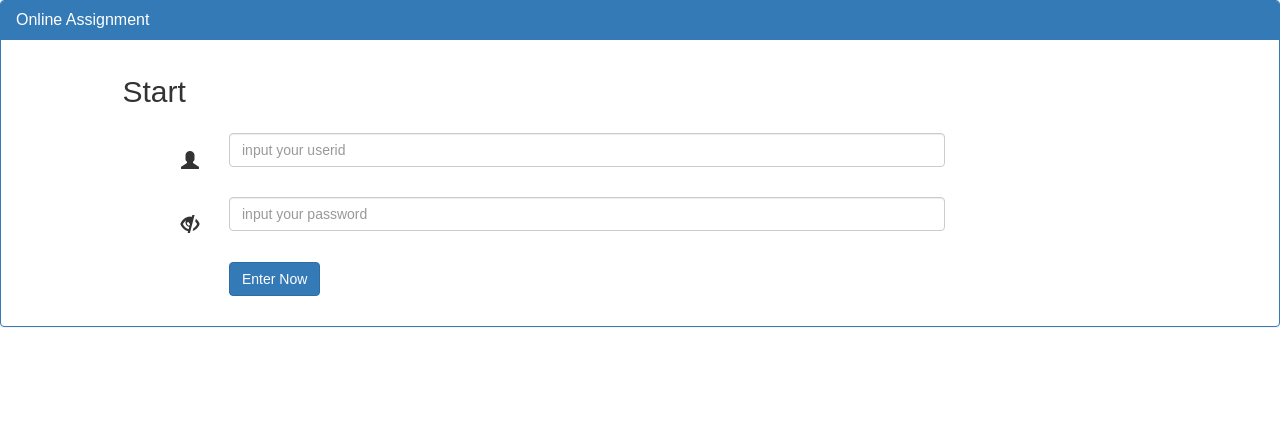
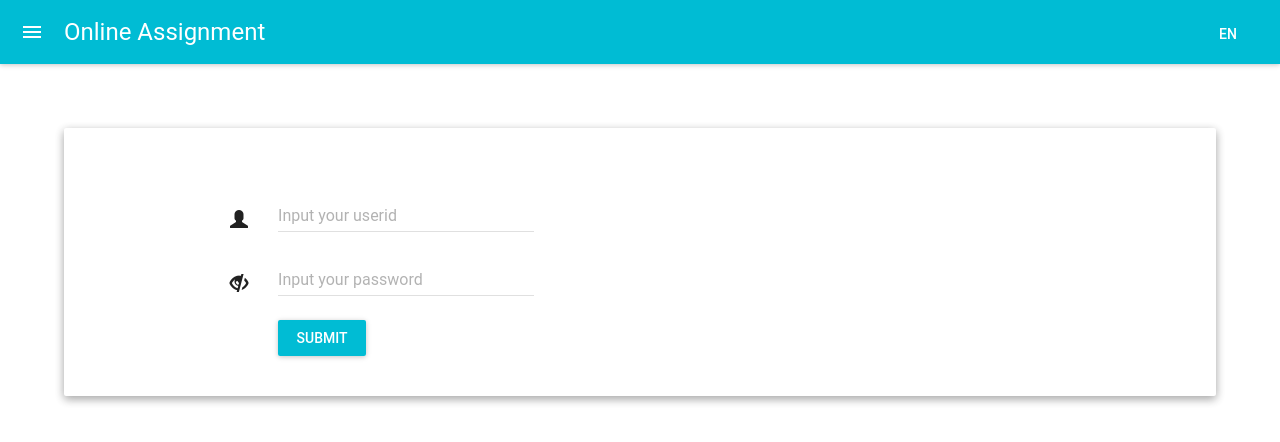
Before and after one commit to sancssss/Realtime-Online-Q-A-System, a React (Create React App) app in the folder app-frontend/: page / in a window 1280 px wide. Shown: the top 442 px of the page. Built offline with nearby package versions, Linux system fonts and the light colour scheme; no server answers.

Commit message:
implement material UI and fixed answer bug

```diff
--- a/app-frontend/package.json
+++ b/app-frontend/package.json
@@ -3,9 +3,11 @@
   "version": "0.1.0",
   "private": true,
   "dependencies": {
+    "material-ui": "^0.20.0",
     "react": "^16.2.0",
     "react-bootstrap": "^0.32.1",
     "react-dom": "^16.2.0",
+    "react-i18next": "^7.5.1",
     "react-redux": "^5.0.7",
     "react-scripts": "1.1.1",
     "redux": "^3.7.2",
--- a/app-frontend/src/App.js
+++ b/app-frontend/src/App.js
@@ -7,11 +7,17 @@ import StudentQuestionRoom from './CustomComponent/StudentQuestionRoom';
 import TeacherQuestionRoom from './CustomComponent/TeacherQuestionRoom';
 import {Panel} from 'react-bootstrap';
 import {connect} from 'react-redux';
+import MuiThemeProvider from 'material-ui/styles/MuiThemeProvider';
+import AppBar from 'material-ui/AppBar';
+import FlatButton from 'material-ui/FlatButton'
+import {Card, CardActions, CardHeader, CardText} from 'material-ui/Card';
+import Paper from 'material-ui/Paper';
 
 const mapStateToProps = (state, ownProps) => {
   return {
-    currentPage: state.pageChangeReducer.currentPage,//// TODO: use react-router
-    userid: state.loginReducer.userid
+    currentPage: state.pageChangeReducer.currentPage, // TODO: use react-router
+    userid: state.loginReducer.userid,
+    appBarTitle: state.pageChangeReducer.appBarTitle
   }
 };
 
@@ -21,15 +27,16 @@ class AppView extends Component {
   socket = io(this.location + 'class');
 
   render() {
-    console.log("now re-render something");
+    //console.log("now re-render something");
     let renderDOM;
     const userid = this.props.userid;
+    const appBarTitle = this.props.appBarTitle;
     switch (this.props.currentPage) {
       case 'index_login':
-          renderDOM = <Login />
+        renderDOM = <Login/>
         break;
       case 'teacher_create_question':
-          renderDOM = <TeacherCreateQuestion socketio={this.socket} />
+        renderDOM = <TeacherCreateQuestion socketio={this.socket}/>
         break;
       case 'student_join_question':
         renderDOM = <StudentJoinQuestion socketio={this.socket}/>
@@ -41,22 +48,27 @@ class AppView extends Component {
         renderDOM = <TeacherQuestionRoom socketio={this.socket}/>
         break;
       default:
-          renderDOM = <Login />
+        renderDOM = <Login/>
     }
+
+    const style = {
+      padding:'5% 2% 2% 2%',
+      height: '100%',
+      margin: '5% 5% 5% 5%',
+      display: 'block',
+    };
+
     return (
-        <Panel bsStyle="primary" >
-        <Panel.Heading>
-        <Panel.Title componentClass="h3">Online Assignment</Panel.Title>
-        </Panel.Heading>
-        <Panel.Body>{renderDOM}</Panel.Body>
-        </Panel>
+      <MuiThemeProvider>
+        <AppBar title={appBarTitle} iconElementRight={<FlatButton label="EN" />}/>
+        <Paper style={style} zDepth={2} >
+          {renderDOM}
+        </Paper>
+      </MuiThemeProvider>
   );
   }
 }
 
-const App = connect(
-  mapStateToProps,
-  null
-)(AppView);
+const App = connect(mapStateToProps, null)(AppView);
 
 export default App;
--- a/app-frontend/src/CustomComponent/Login.js
+++ b/app-frontend/src/CustomComponent/Login.js
@@ -1,21 +1,30 @@
 import React, {Component} from 'react';
-import { Button, Form, FormGroup, FormControl, ControlLabel, Col, Glyphicon } from 'react-bootstrap';
+import {
+  Button,
+  Form,
+  FormGroup,
+  FormControl,
+  ControlLabel,
+  Col,
+  Glyphicon
+} from 'react-bootstrap';
 import fetch from 'isomorphic-fetch';
-import { connect } from 'react-redux';
-import { loginUser, changeCurrentPage } from '../Actions';
+import {connect} from 'react-redux';
+import {loginUser, changeCurrentPage} from '../Actions';
+import RaisedButton from 'material-ui/RaisedButton';
+import TextField from 'material-ui/TextField';
+import FontIcon from 'material-ui/FontIcon';
+import {red500, yellow500, blue500} from 'material-ui/styles/colors';
 
 const mapStateToProps = (state) => {
-  return {
-    userid: state.loginReducer.userid,
-    password: state.loginReducer.password,
-  }
+  return {userid: state.loginReducer.userid, password: state.loginReducer.password}
 };
 
 //loginData:{userid, password, role}
 const mapDispatchProps = (dispatch) => {
   return {
     loginUser: loginData => dispatch(loginUser(loginData)),
-    changeCurrentPage: pageName=> dispatch(changeCurrentPage(pageName))
+    changeCurrentPage: pageName => dispatch(changeCurrentPage(pageName))
   }
 }
 
@@ -36,11 +45,7 @@ class LoginView extends Component {
     const target = event.target;
     const value = target.value;
     const name = target.name;
-    this.setState(
-      {
-        [name]: value,
-      }
-    );
+    this.setState({[name]: value});
   }
 
   handleClick(event) {
@@ -61,34 +66,22 @@ class LoginView extends Component {
         "Content-Type": "application/json"
       },
       credentials: "same-origin"
-    }).then(
-      function(response) {
+    }).then(function(response) {
       //console.log("response:" + response.json());
       return response.json();
-    }).then(
-      function(json) {
+    }).then(function(json) {
       console.log("obj.json:" + json.isOk);
       //isOK == 1 mean login data is vaild
-        if(json.isOk === '1') {
-          return {
-            result: true,
-            role: json.role,
-          };
-        }else {
+      if (json.isOk === '1') {
+        return {result: true, role: json.role};
+      } else {
         console.log("login error by login data");
-          return {
-            result: false
-          };
+        return {result: false};
       }
-      }
-    ).catch(
-      function(exception) {
+    }).catch(function(exception) {
       console.log('login error by exception', exception);
-        return {
-          result: false
-        };
-      }
-    );
+      return {result: false};
+    });
   }
 
   handleLogin() {
@@ -97,13 +90,14 @@ class LoginView extends Component {
     this.checkLogin(userid, password).then(
     //use "=>" do not create a new this and this.setState issue solved
     (isVaild) => {
-        if(isVaild.result === true) {
+      if (isVaild.result === true) {
         this.props.loginUser({userid, password});
-          let pageName = isVaild.role === 'student' ? 'student_join_question' : 'teacher_create_question';
+        let pageName = isVaild.role === 'student'
+          ? 'student_join_question'
+          : 'teacher_create_question';
         this.props.changeCurrentPage(pageName);
       }
-      }
-    );
+    });
     return false;
   }
 
@@ -113,42 +107,32 @@ class LoginView extends Component {
     const handleChange = this.handleChange;
     const handleClick = this.handleClick;
 
-    return (
-      <Form horizontal>
-          <FormGroup>
-            <Col xs={5} xsOffset={1}>
-          <h2>Start</h2>
-            </Col>
-          </FormGroup>
+    return (<Form horizontal="horizontal">
       <FormGroup controlId="formHorizontalText">
         <Col componentClass={ControlLabel} xs={1} xsOffset={1}>
               <h4><Glyphicon glyph="user" /></h4>
         </Col>
-            <Col xs={7}>
-              <FormControl name="userid" type="text" placeholder="input your userid" value={userid} onChange={handleChange} />
+        <Col xs={7} xsOffset={0}>
+          <TextField name="userid" hintText="Input your userid"  value={userid} onChange={handleChange}/>
         </Col>
       </FormGroup>
       <FormGroup controlId="formHorizontalPassword">
         <Col componentClass={ControlLabel} xs={1} xsOffset={1}>
           <h4><Glyphicon glyph="eye-close" /></h4>
         </Col>
-            <Col xs={7}>
-              <FormControl name="password" type="password" placeholder="input your password" value={password} onChange={handleChange} />
+        <Col xs={7} xsOffset={0}>
+          <TextField name="password" hintText="Input your password"  type="password" value={password} onChange={handleChange}/>
         </Col>
       </FormGroup>
       <FormGroup>
         <Col xsOffset={2} xs={7}>
-          <Button type="submit" bsStyle="primary" onClick={handleClick}>Enter Now</Button>
+          <RaisedButton type="submit" primary={true} onClick={handleClick} label="Submit"/>
         </Col>
       </FormGroup>
-      </Form>
-    );
+    </Form>);
   }
 }
 
-const Login = connect(
-  mapStateToProps,
-  mapDispatchProps
-)(LoginView);
+const Login = connect(mapStateToProps, mapDispatchProps)(LoginView);
 
 export default Login;
--- a/app-frontend/src/CustomComponent/StudentJoinQuestion.js
+++ b/app-frontend/src/CustomComponent/StudentJoinQuestion.js
@@ -3,6 +3,9 @@ import { Button, Form, FormGroup, FormControl, ControlLabel, Col, Glyphicon, Tog
 import fetch from 'isomorphic-fetch';
 import { connect } from 'react-redux';
 import { changeCurrentPage, studentJoinRoom } from '../Actions';
+import RaisedButton from 'material-ui/RaisedButton';
+import TextField from 'material-ui/TextField';
+import Chip from 'material-ui/Chip';
 
 const mapStateToProps = (state, ownProps) => {
   return {
@@ -121,8 +124,8 @@ class StudentJoinQuestionView extends Component {
     return (
       <Form horizontal>
           <FormGroup>
-            <Col xs={8} xsOffset={1}>
-          <h4>{userid} | Quick Assignment</h4>
+            <Col xs={8} xsOffset={0}>
+              <Chip>Student User: {userid}</Chip>
             </Col>
           </FormGroup>
           <FormGroup>
@@ -135,12 +138,12 @@ class StudentJoinQuestionView extends Component {
               <h4><Glyphicon glyph="pencil" /></h4>
             </Col>
             <Col xs={7}>
-              <FormControl name="roomId" type="text" placeholder="Room ID" value={roomId} onChange={handleTextChange} />
+              <TextField name="roomId" hintText="Room ID" value={roomId} onChange={handleTextChange}/>
             </Col>
           </FormGroup>
           <FormGroup>
           <Col xsOffset={2} xs={7}>
-          <Button type="submit" bsStyle="primary" onClick={handleSubmit}>Join Now</Button>
+          <RaisedButton type="submit" primary={true} onClick={handleSubmit} label="Join"/>
           </Col>
           </FormGroup>
       </Form>
--- a/app-frontend/src/CustomComponent/StudentQuestionRoom.js
+++ b/app-frontend/src/CustomComponent/StudentQuestionRoom.js
@@ -3,6 +3,10 @@ import { Button, Form, FormGroup, ControlLabel, Col, Glyphicon, ToggleButtonGrou
 import fetch from 'isomorphic-fetch';
 import { connect } from 'react-redux';
 import { changeCurrentPage } from '../Actions';
+import RaisedButton from 'material-ui/RaisedButton';
+import TextField from 'material-ui/TextField';
+import Chip from 'material-ui/Chip';
+import {Card, CardActions, CardHeader, CardText} from 'material-ui/Card';
 
 const mapStateToProps = (state, ownProps) => {
   return {
@@ -24,7 +28,7 @@ class StudentQuestionRoomView extends Component {
       timeRemain: 3,
       questionText: '',
       minuteText: '3',
-      answerValue: [],//student's answer
+      answerValue: '',//student's answer
     }
   }
 
@@ -98,7 +102,7 @@ class StudentQuestionRoomView extends Component {
     const questionText = this.props.questionText;
     const minuteText = this.props.minuteText;
     const userid = this.props.userid;
-    const roomid = this.props.roomId;
+    const roomId = this.props.roomId;
     const answerValue = this.state.answerValue
     const handleAnswerChange = this.handleAnswerChange;
     const handleSubmit = this.handleSubmit;
@@ -106,10 +110,11 @@ class StudentQuestionRoomView extends Component {
     return (
       <Form horizontal>
           <FormGroup>
-            <Col xs={8} xsOffset={1}>
-          <h4>{userid} | Room ID: {roomid}</h4>
+            <Col xs={8} xsOffset={0}>
+              <Chip>Room ID: {roomId}</Chip>
             </Col>
           </FormGroup>
+          <Card>
           <FormGroup>
           <Col xs={1} xsOffset={1}>
             <h4><Glyphicon glyph="question-sign" /></h4>
@@ -120,11 +125,17 @@ class StudentQuestionRoomView extends Component {
           </FormGroup>
           <FormGroup>
           <Col xs={8} xsOffset={1}>
-            <Well>
-              {questionText}
-            </Well>
+            <CardText>
+              <Well>
+                {questionText}
+              </Well>
+            </CardText>
+          </Col>
+          <Col xs={8} xsOffset={1}>
+              <h5>Time Remain: {minuteText} S</h5>
           </Col>
           </FormGroup>
+          </Card>
           <FormGroup>
           <Col componentClass={ControlLabel} xs={1} xsOffset={1}>
             <h4><Glyphicon glyph="ok" /></h4>
@@ -139,23 +150,8 @@ class StudentQuestionRoomView extends Component {
             </Col>
           </FormGroup>
           <FormGroup>
-          <Col componentClass={ControlLabel} xs={1} xsOffset={1}>
-            <h4><Glyphicon glyph="time" /></h4>
-          </Col>
-          <Col xs={5}>
-              <h5>Period Of Validity</h5>
-          </Col>
-          </FormGroup>
-          <FormGroup>
-            <Col xs={8} xsOffset={1}>
-              <Well bsSize="small">
-                <h4>{minuteText} minute(s)</h4>
-              </Well>
-            </Col>
-          </FormGroup>
-          <FormGroup>
-          <Col xsOffset={2} xs={8}>
-          <Button type="submit" bsStyle="success" onClick={handleSubmit}>Submit Answer</Button>
+          <Col xsOffset={1} xs={8}>
+              <RaisedButton type="submit" primary={true} onClick={handleSubmit} label="Submit"/>
           </Col>
           </FormGroup>
       </Form>
@@ -167,7 +163,8 @@ class ToggleButtonGroupControlled extends React.Component {
   render() {
     return (
       <ToggleButtonGroup
-        type="checkbox"
+        type="radio"
+        name="options"
         value={this.props.value}
         onChange={this.props.onChange}
       >
--- a/app-frontend/src/CustomComponent/TeacherCreateQuestion.js
+++ b/app-frontend/src/CustomComponent/TeacherCreateQuestion.js
@@ -1,13 +1,25 @@
 import React, {Component} from 'react';
-import { Button, Form, FormGroup, FormControl, ControlLabel, Col, Glyphicon, ToggleButtonGroup, ToggleButton} from 'react-bootstrap';
+import {
+  Button,
+  Form,
+  FormGroup,
+  FormControl,
+  ControlLabel,
+  Col,
+  Glyphicon,
+  ToggleButtonGroup,
+  ToggleButton
+} from 'react-bootstrap';
 import fetch from 'isomorphic-fetch';
-import { connect } from 'react-redux';
-import { teacherCreateRoom, changeCurrentPage } from '../Actions';
+import {connect} from 'react-redux';
+import {teacherCreateRoom, changeCurrentPage} from '../Actions';
+import RaisedButton from 'material-ui/RaisedButton';
+import TextField from 'material-ui/TextField';
+import Slider from 'material-ui/Slider';
+import Chip from 'material-ui/Chip';
 
 const mapStateToProps = (state, ownProps) => {
-  return {
-    userid: state.loginReducer.userid
-  }
+  return {userid: state.loginReducer.userid}
 };
 
 //RoomData:{roomId, questionText, answerValue ,endTime}
@@ -25,8 +37,8 @@ class TeacherCreateQuestionView extends Component {
     super(props);
     this.state = {
       questionText: '',
-      minuteText: '3',
-      answerValue: [],
+      minuteText: 3,
+      answerValue: ''
     }
     this.handleTextChange = this.handleTextChange.bind(this);
     this.handleMinuteChange = this.handleMinuteChange.bind(this);
@@ -37,29 +49,15 @@ class TeacherCreateQuestionView extends Component {
   handleTextChange(event) {
     const target = event.target;
     const value = target.value;
-    this.setState(
-      {
-        questionText: value,
-      }
-    );
+    this.setState({questionText: value});
   }
 
-  handleMinuteChange(event) {
-    const target = event.target;
-    const value = target.value;
-    this.setState(
-      {
-        minuteText: value,
-      }
-    );
+  handleMinuteChange(event, value) {
+    this.setState({minuteText: value});
   }
 
   handleAnswerChange(event) {
-    this.setState(
-      {
-        answerValue: event
-      }
-    );
+    this.setState({answerValue: event});
   }
 
   createQuestion() {
@@ -83,57 +81,48 @@ class TeacherCreateQuestionView extends Component {
         "Content-Type": "application/json"
       },
       credentials: "same-origin"
-    }).then(
-      function(response) {
+    }).then(function(response) {
       return response.json();
-    }).then(
-      function(json) {
+    }).then(function(json) {
       //isOK == 1 mean login data is vaild
-        if(json.isOk === '1') {
+      if (json.isOk === '1') {
         return {
-            result: true,
-            roomId: json.room_id,//server return a new room id
-            endTime: json.end_time//server caculate the end time return to the client
+          result: true, roomId: json.room_id, //server return a new room id
+          endTime: json.end_time //server caculate the end time return to the client
         };
-        }else {
+      } else {
         console.log("error by inpput data");
-          return {
-            result: false
-          };
+        return {result: false};
       }
-      }
-    ).catch(
-      function(exception) {
+    }).catch(function(exception) {
       console.log('login error by exception', exception);
-        return {
-          result: false
-        };
-      }
-    );
+      return {result: false};
+    });
   }
 
   handleSubmit(event) {
     this.createQuestion().then(
     //use "=>" do not create a new this and this.setState issue solved
     (data) => {
-      if(data.result === true) {
+      if (data.result === true) {
         //console.log("handleSubmitsuccessful:" + data.result);
-        let joinObj = {roomid: data.roomId};
+        let joinObj = {
+          roomid: data.roomId
+        };
         let roomData = {
           teacherCreateRoomId: data.roomId,
-          teacherQuestionTime: this.state.minuteText,// TODO: should use endTime return by server
+          teacherQuestionTime: this.state.minuteText, // TODO: should use endTime return by server
           teacherQuestionText: this.state.questionText,
           teacherQuestionAnswer: this.state.answerValue
         }
-        this.props.socketio.emit('joined', joinObj, String(data.roomId));//second argument for socketio message, third argument for socketio 'room'
+        this.props.socketio.emit('joined', joinObj, String(data.roomId)); //second argument for socketio message, third argument for socketio 'room'
         this.props.teacherCreateRoom(roomData);
         this.props.changeCurrentPage('teacher_question_room');
       } else {
         console.log("handleSubmitfailed:" + data.result);
         this.props.changeCurrentPage('teacher_create_question');
       }
-    }
-    );
+    });
     event.preventDefault();
     this.props.changeCurrentPage('teacher_create_question');
   }
@@ -145,11 +134,10 @@ class TeacherCreateQuestionView extends Component {
     const answerValue = this.answerValue;
     const handleAnswerChange = this.handleAnswerChange;
     const handleSubmit = this.handleSubmit;
-    return (
-      <Form horizontal>
+    return (<Form horizontal="horizontal">
       <FormGroup>
-            <Col xs={8} xsOffset={1}>
-          <h5>{userid} | Quick Assignment</h5>
+        <Col xs={8} xsOffset={0}>
+          <Chip>Teacher User: {userid}</Chip>
         </Col>
       </FormGroup>
       <FormGroup>
@@ -159,20 +147,20 @@ class TeacherCreateQuestionView extends Component {
       </FormGroup>
       <FormGroup controlId="formHorizontalText">
         <Col componentClass={ControlLabel} xs={1} xsOffset={1}>
-              <h4><Glyphicon glyph="pencil" /></h4>
+          <h4><Glyphicon glyph="pencil"/></h4>
         </Col>
         <Col xs={7}>
-              <FormControl name="question_text" type="text" placeholder="input your question" value={questionText} onChange={this.handleTextChange} />
+          <TextField name="question_text" hintText="Describle your question briefly" value={questionText} onChange={this.handleTextChange}/>
         </Col>
       </FormGroup>
       <FormGroup>
         <Col xs={5} xsOffset={1}>
-              <h5>Select Answer</h5>
+          <h5>Give right answer</h5>
         </Col>
       </FormGroup>
       <FormGroup controlId="formHorizontalText">
         <Col componentClass={ControlLabel} xs={1} xsOffset={1}>
-              <h4><Glyphicon glyph="ok" /></h4>
+          <h4><Glyphicon glyph="ok"/></h4>
         </Col>
         <Col xs={7}>
           <ToggleButtonGroupControlled onChange={handleAnswerChange} value={answerValue}/>
@@ -180,50 +168,40 @@ class TeacherCreateQuestionView extends Component {
       </FormGroup>
       <FormGroup>
         <Col xs={5} xsOffset={1}>
-              <h5>Period Of Validity</h5>
+          <h5>Period of Validity</h5>
         </Col>
       </FormGroup>
       <FormGroup controlId="formHorizontalTime">
         <Col componentClass={ControlLabel} xs={1} xsOffset={1}>
-              <h4><Glyphicon glyph="time" /></h4>
+          <h4><Glyphicon glyph="time"/></h4>
         </Col>
         <Col xs={5}>
-              <FormControl name="period_validity" type="text" placeholder="input the valid time" value={minuteText} onChange={this.handleMinuteChange} />
+          <Slider min={0.5} max={8} step={0.5} value={minuteText} onChange={this.handleMinuteChange} />
         </Col>
-            <Col xs={5}>
-              <h4>minute(s)</h4>
+        <Col xs={2}>
+          <h5>{minuteText} minutes</h5>
         </Col>
       </FormGroup>
       <FormGroup>
         <Col xsOffset={2} xs={7}>
-          <Button type="submit" bsStyle="primary" onClick={handleSubmit}>Create now</Button>
+          <RaisedButton type="submit" primary={true} onClick={handleSubmit} label="Create"/>
         </Col>
       </FormGroup>
-      </Form>
-    );
+    </Form>);
   }
 }
 
 class ToggleButtonGroupControlled extends React.Component {
   render() {
-    return (
-      <ToggleButtonGroup
-        type="checkbox"
-        value={this.props.value}
-        onChange={this.props.onChange}
-      >
+    return (<ToggleButtonGroup name="options" type="radio" value={this.props.value} onChange={this.props.onChange}>
       <ToggleButton value={'A'}>A</ToggleButton>
       <ToggleButton value={'B'}>B</ToggleButton>
       <ToggleButton value={'C'}>C</ToggleButton>
       <ToggleButton value={'D'}>D</ToggleButton>
-      </ToggleButtonGroup>
-    );
+    </ToggleButtonGroup>);
   }
 }
 
-const TeacherCreateQuestion = connect(
-  mapStateToProps,
-  mapDispatchProps
-)(TeacherCreateQuestionView);
+const TeacherCreateQuestion = connect(mapStateToProps, mapDispatchProps)(TeacherCreateQuestionView);
 
 export default TeacherCreateQuestion;
--- a/app-frontend/src/CustomComponent/TeacherQuestionRoom.js
+++ b/app-frontend/src/CustomComponent/TeacherQuestionRoom.js
@@ -3,6 +3,10 @@ import { Button, Form, FormGroup, FormControl, ControlLabel, Col, Glyphicon, Tog
 import fetch from 'isomorphic-fetch';
 import { connect } from 'react-redux';
 import { changeCurrentPage } from '../Actions';
+import RaisedButton from 'material-ui/RaisedButton';
+import TextField from 'material-ui/TextField';
+import Chip from 'material-ui/Chip';
+import {Card, CardActions, CardHeader, CardText} from 'material-ui/Card';
 
 const mapStateToProps = (state, ownProps) => {
   return {
@@ -106,10 +110,12 @@ class TeacherQuestionRoomView extends Component {
     return (
       <Form horizontal>
           <FormGroup>
-            <Col xs={8} xsOffset={1}>
-          <h4>{userid} | Room ID: {roomId}</h4>
+            <Col xs={8} xsOffset={0}>
+              <Chip>Room ID: {roomId}</Chip>
             </Col>
           </FormGroup>
+          <Card>
+            <CardText>
             <FormGroup>
             <Col xs={1} xsOffset={1}>
               <h4><Glyphicon glyph="question-sign" /></h4>
@@ -129,32 +135,20 @@ class TeacherQuestionRoomView extends Component {
             <Col componentClass={ControlLabel} xs={1} xsOffset={1}>
               <h4><Glyphicon glyph="ok" /></h4>
             </Col>
-          <Col xs={5}>
-              <h5>Correct Answer:</h5>
-          </Col>
-          </FormGroup>
-          <FormGroup>
-          <Col xs={8} xsOffset={1}>
-            <Well>
-              {questionAnswer}
-            </Well>
+            <Col xs={8}>
+                <h5>Correct Answer: {questionAnswer}</h5>
             </Col>
             </FormGroup>
             <FormGroup>
             <Col componentClass={ControlLabel} xs={1} xsOffset={1}>
               <h4><Glyphicon glyph="time" /></h4>
             </Col>
-          <Col xs={5}>
-              <h5>Time Remain:</h5>
+            <Col xs={8}>
+                <h5>Time Remain: {minuteText} S</h5>
             </Col>
             </FormGroup>
-          <FormGroup>
-            <Col xs={8} xsOffset={1}>
-              <Well bsSize="small">
-                <h4>{minuteText} minute(s)</h4>
-              </Well>
-            </Col>
-          </FormGroup>
+          </CardText>
+          </Card>
           <FormGroup>
           <Col componentClass={ControlLabel} xs={1} xsOffset={1}>
             <h4><Glyphicon glyph="time" /></h4>
@@ -169,8 +163,8 @@ class TeacherQuestionRoomView extends Component {
             </Col>
           </FormGroup>
           <FormGroup>
-          <Col xsOffset={2} xs={8}>
-          <Button type="submit" bsStyle="warning" onClick={this.handleSubmit}>Close Question Now</Button>
+          <Col xsOffset={1} xs={8}>
+            <RaisedButton type="submit" secondary={true} onClick={this.handleSubmit} label="Stop"/>
           </Col>
           </FormGroup>
       </Form>
--- a/app-frontend/src/Reducers/index.js
+++ b/app-frontend/src/Reducers/index.js
@@ -1,8 +1,16 @@
-import { LOGIN_USER, STUDENT_JOIN_ROOM, TEACHER_CREATE_ROOM, CHANGE_CURRENT_PAGE } from '../Constants/ActionTypes';
-import { combineReducers } from 'redux';
+import {
+  LOGIN_USER,
+  STUDENT_JOIN_ROOM,
+  TEACHER_CREATE_ROOM,
+  CHANGE_CURRENT_PAGE
+} from '../Constants/ActionTypes';
+import {
+  combineReducers
+} from 'redux';
 
 const inintalPageChangeState = {
-  pageName: 'index_login'
+  pageName: 'index_login',
+  appBarTitle: 'Online Assignment'
 }
 
 const initialLoginState = {
@@ -23,8 +31,8 @@ const initialStudentState = {
   studentQuestionText: '',
 };
 
-const loginReducer = (state=initialLoginState, action) => {
-  switch(action.type) {
+const loginReducer = (state = initialLoginState, action) => {
+  switch (action.type) {
     case LOGIN_USER:
       return Object.assign({}, state, {
         userid: action.loginData.userid,
@@ -35,21 +43,21 @@ const loginReducer = (state=initialLoginState, action) => {
   }
 }
 
-const pageChangeReducer = (state=inintalPageChangeState, action) => {
-  switch(action.type) {
+const pageChangeReducer = (state = inintalPageChangeState, action) => {
+  switch (action.type) {
     case CHANGE_CURRENT_PAGE:
-    return Object.assign({}, state, {
-      currentPage: action.pageName
-    });
+      return Object.assign({}, state, {
+        currentPage: action.pageName,
+        appBarTitle: action.pageName
+      });
     default:
       return state;
   }
 }
 
-const teacherRoomReducer = (state=initialTeacherState, action) => {
+const teacherRoomReducer = (state = initialTeacherState, action) => {
   switch (action.type) {
     case TEACHER_CREATE_ROOM:
-      console.log('action.roomData.teacherJoinRoomId '+ action.roomData.teacherJoinRoomId)
       return Object.assign({}, state, {
         teacherCreateRoomId: action.roomData.teacherCreateRoomId,
         teacherQuestionTime: action.roomData.teacherQuestionTime,
@@ -61,7 +69,7 @@ const teacherRoomReducer = (state=initialTeacherState, action) => {
   }
 };
 
-const studentRoomReducer = (state=initialStudentState, action) => {
+const studentRoomReducer = (state = initialStudentState, action) => {
   switch (action.type) {
     case STUDENT_JOIN_ROOM:
       return Object.assign({}, state, {
```
Lines whose indentation alone changed are shown as unchanged.
